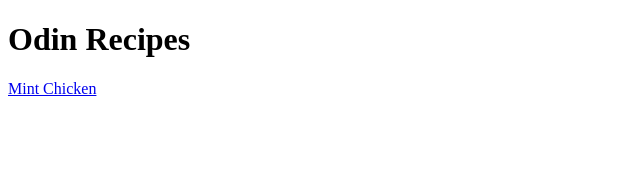
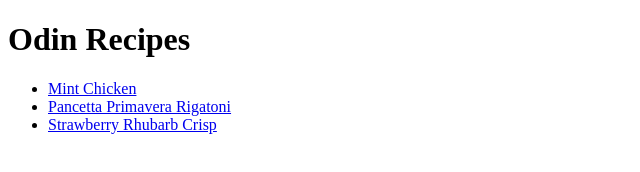
Before and after one commit to Sasha5026/odin-recipes, a plain HTML site: page index.html in a window 1280 px wide. Shown: the whole page, without its empty margins (0-640 px from the left). Drawn offline with Linux system fonts and the light colour scheme.

Commit message:
Possibly add more recipes.

```diff
--- a/index.html
+++ b/index.html
@@ -5,7 +5,11 @@
         <title>Odin Recipes</title>
         <body>
             <h1>Odin Recipes</h1>
-            <a href="recipes/mintchicken.html">Mint Chicken</a>
+            <ul>
+                <li><a href="recipes/mintchicken.html" target="_blank" rel="noopener noreferrer">Mint Chicken</a></li>
+                <li><a href="recipes/pancettaprimaverarigatoni.html" target="_blank" rel="noopener noreferrer">Pancetta Primavera Rigatoni</a></li>
+                <li><a href="recipes/strawberryrhubarbcrisp.html" target="_blank" rel="noopener noreferrer">Strawberry Rhubarb Crisp</a></li>
+            </ul>
         </body>
     </head>
 </html>
```
